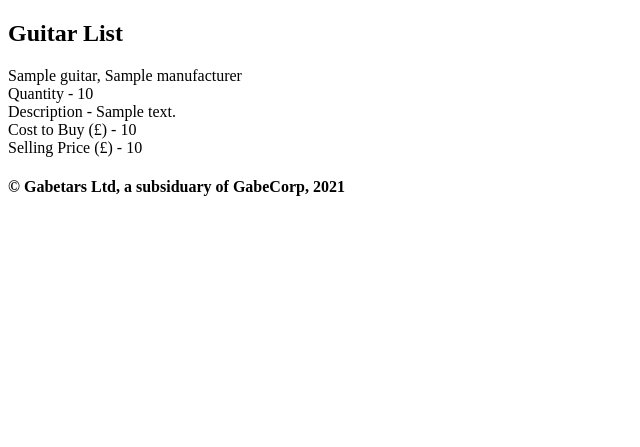
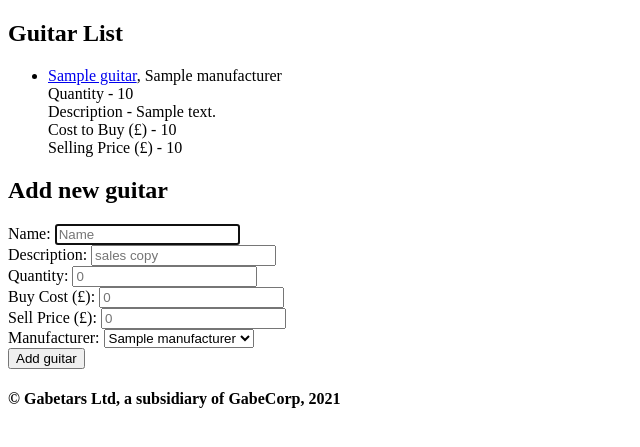
Before and after one commit to GabeNeil/shop_project, a Flask app: page /guitars in a window 1280 px wide. Shown: the part 134-581 px from the top of the page, without its empty margins (0-640 px from the left). Run offline with Flask 2, Linux system fonts and the light colour scheme; a database or web service that is not in the repository returns one stand-in record (values such as "Sample title"); some libraries are stand-ins or nearby versions.

Commit message:
all edit functions working

```diff
--- a/controllers/shop_controller.py
+++ b/controllers/shop_controller.py
@@ -13,8 +13,9 @@ guitar_blueprint = Blueprint("guitars", __name__)
 
 @guitar_blueprint.route("/guitars")
 def show_guitars():
+    manufacturers = manufacturer_repository.select_all()
     guitars = guitar_respository.select_all()
-    return render_template("functions/guitars.html", all_guitars = guitars)
+    return render_template("functions/guitars.html", all_guitars = guitars, all_manufacturers = manufacturers)
 
 @guitar_blueprint.route("/manufacturers")
 def show_manufacturers():
@@ -27,3 +28,66 @@ def add_manufacturer():
     manufacturer = Manufacturer(name)
     manufacturer_repository.save(manufacturer)
     return redirect('/manufacturers')
+
+@guitar_blueprint.route("/manufacturers/<id>")
+def show_manufacturer(id):
+    manufacturer = manufacturer_repository.select(id)
+    manu_guitars = manufacturer_repository.all_guitars(manufacturer)
+    return render_template("functions/showman.html", manufacturer = manufacturer, manu_guitars = manu_guitars)
+
+@guitar_blueprint.route("/manufacturers/<id>/edit")
+def man_edit_page(id):
+    manufacturer = manufacturer_repository.select(id)
+    return render_template("functions/editmanu.html", manufacturer = manufacturer)
+
+@guitar_blueprint.route("/manufacturers/<id>", methods=['POST'])
+def update_manufacturer(id):
+    name = request.form['name']
+    manufacturer = Manufacturer(name, id)
+    manufacturer_repository.update(manufacturer)
+    return redirect('/manufacturers')
+
+@guitar_blueprint.route("/manufacturers/<id>/delete", methods=['GET','POST'])
+def delete_manufacturer(id):
+    manufacturer_repository.delete(id)
+    return redirect("/manufacturers")
+
+
+@guitar_blueprint.route("/guitars", methods=['POST'])
+def add_guitar():
+    name = request.form['name']
+    description = request.form['description']
+    quantity = request.form['quantity']
+    buy_cost = request.form['buy_cost']
+    sell_price = request.form['sell_price']
+    manufacturer_id = request.form['manufacturer_id']
+    manufacturer = manufacturer_repository.select(manufacturer_id)
+    guitar = Guitar(name, description, quantity, buy_cost, sell_price, manufacturer)
+    guitar_respository.save(guitar)
+    return redirect('/guitars')
+
+
+@guitar_blueprint.route("/guitars/<id>", methods=['GET'])
+def show_guitar(id):
+    guitar = guitar_respository.select(id)
+    return render_template('functions/showguitar.html', guitar = guitar)
+
+
+@guitar_blueprint.route("/guitars/<id>/edit")
+def guitar_edit_page(id):
+    guitar = guitar_respository.select(id)
+    manufacturers = manufacturer_repository.select_all()
+    return render_template('functions/editguitar.html', guitar = guitar, all_manufacturers = manufacturers)
+
+@guitar_blueprint.route("/guitars/<id>", methods=['POST'])
+def update_guitar(id):
+    name = request.form['name']
+    description = request.form['description']
+    quantity = request.form['quantity']
+    buy_cost = request.form['buy_cost']
+    sell_price = request.form['sell_price']
+    manufacturer_id = request.form['manufacturer_id']
+    manufacturer = manufacturer_repository.select(manufacturer_id)
+    guitar = Guitar(name, description, quantity, buy_cost, sell_price, manufacturer, id)
+    guitar_respository.update(guitar)
+    return redirect('/guitars')
--- a/repositories/guitar_respository.py
+++ b/repositories/guitar_respository.py
@@ -21,12 +21,10 @@ def select_all():
 
     sql = "SELECT * FROM guitars"
     results = run_sql(sql)
-    print(results)
 
     for row in results:
         manufacturer = manufacturer_repository.select(row['manufacturer_id'])
-        manufacturer_name = manufacturer.name
-        guitar = Guitar(row['name'], row['description'], row['quantity'], row['buy_cost'], row['sell_price'], manufacturer_name)
+        guitar = Guitar(row['name'], row['description'], row['quantity'], row['buy_cost'], row['sell_price'], manufacturer, row['id'])
         guitars.append(guitar)
     return guitars
 
--- a/repositories/manufacturer_repository.py
+++ b/repositories/manufacturer_repository.py
@@ -23,7 +23,7 @@ def all_guitars(manufacturer):
     results = run_sql(sql, values)
 
     for row in results:
-        guitar = Guitar(row['name'], row['description'], row['quantity'], row['buy_cost'], row['sell_price'], row['manufacturer'], row['id'])
+        guitar = Guitar(row['name'], row['description'], row['quantity'], row['buy_cost'], row['sell_price'], row['manufacturer_id'], row['id'])
         guitars.append(guitar)
     return guitars
 
@@ -55,6 +55,6 @@ def delete(id):
 
 
 def update(manufacturer):
-    sql = "UPDATE manufacturers SET (name) = (%s) WHERE id = %s"
+    sql = "UPDATE manufacturers SET name = %s WHERE id = %s"
     values = [manufacturer.name, manufacturer.id]
     run_sql(sql, values)
--- a/templates/base.html
+++ b/templates/base.html
@@ -29,7 +29,7 @@
 
 {% endblock %}
 <footer>
-    <h4><span>&copy;</span> Gabetars Ltd, a subsiduary of GabeCorp, 2021</h4>
+    <h4><span>&copy;</span> Gabetars Ltd, a subsidiary of GabeCorp, 2021</h4>
 </footer>
 </body>
 </html>
--- a/templates/functions/guitars.html
+++ b/templates/functions/guitars.html
@@ -5,7 +5,9 @@
 
 {% for guitar in all_guitars %}
     <div>
-        {{guitar.name}}, {{guitar.manufacturer}}
+        <ul>
+            <li>
+                <a href="/guitars/{{guitar.id}}">{{guitar.name}}</a>, {{guitar.manufacturer.name}}
                 <div>
                     Quantity - {{guitar.quantity}}
                 </div>
@@ -18,8 +20,44 @@
                 <div>
                     Selling Price (£) - {{guitar.sell_price}}
                 </div>
+            </li>
+        </ul>
     </div>
 
 {% endfor %}
 <!-- needs form here, see manufacturers page -->
+<div>
+    <h2>Add new guitar</h2>
+    <form action="/guitars" method="POST">
+    <div>
+        <label for="name">Name:</label>
+        <input type="text" id = "name" placeholder="Name" name = "name" required autofocus>
+    </div>
+    <div>
+        <label for="description">Description:</label>
+        <input type="text" id = "description" placeholder="sales copy" name = "description" required>
+    </div>
+    <div>
+        <label for="quantity">Quantity:</label>
+        <input type="number" id = "quantity" placeholder="0" name = "quantity" required>
+    </div>
+    <div>
+        <label for="buy_cost">Buy Cost (£):</label>
+        <input type="number" id = "buy_cost" placeholder="0" name = "buy_cost" required>
+    </div>
+    <div>
+        <label for="sell_price">Sell Price (£):</label>
+        <input type="number" id = sell_price placeholder="0" name = "sell_price" required>
+    </div>
+    <div>
+        <label for="manufacturer">Manufacturer:</label>
+        <select name="manufacturer_id" id="manufacturer">
+            {% for manufacturer in all_manufacturers %}
+                <option value="{{manufacturer.id}}">{{manufacturer.name}}</option>
+            {% endfor %}
+        </select>
+    </div>
+    <button type="submit">Add guitar</button>
+    </form>
+</div>
 {% endblock %}
--- a/templates/functions/manufacturers.html
+++ b/templates/functions/manufacturers.html
@@ -5,7 +5,7 @@
 
 {% for manufacturer in all_manufacturers %}
     <div>
-        {{manufacturer.name}}
+        <a href="/manufacturers/{{manufacturer.id}}">{{manufacturer.name}}</a>
     </div>
 {% endfor %}
 <!-- needs a form to add manufacturer
--- a/templates/home.html
+++ b/templates/home.html
@@ -9,6 +9,6 @@
     Here you can view a list of our current stock and suppliers. You can also add or remove guitars or manufacturers, as well as place stock orders and process sales.
 </p>
 <p>
-    Please remember to log out once you are finished, last week someone broke in and ordered 56 Ashdown amps as a prank.
+    Please remember to log out once you are finished, last week someone broke in and ordered 200 ukuleles as a prank.
 </p>
 {% endblock %}
```
Also changed, not shown: templates/functions/editguitar.html (added, +40 -0 lines), templates/functions/editmanu.html (added, +15 -0 lines), templates/functions/showguitar.html (added, +17 -0 lines), templates/functions/showman.html (added, +22 -0 lines), repositories/__init__.py (added). Lines whose indentation alone changed are shown as unchanged.
